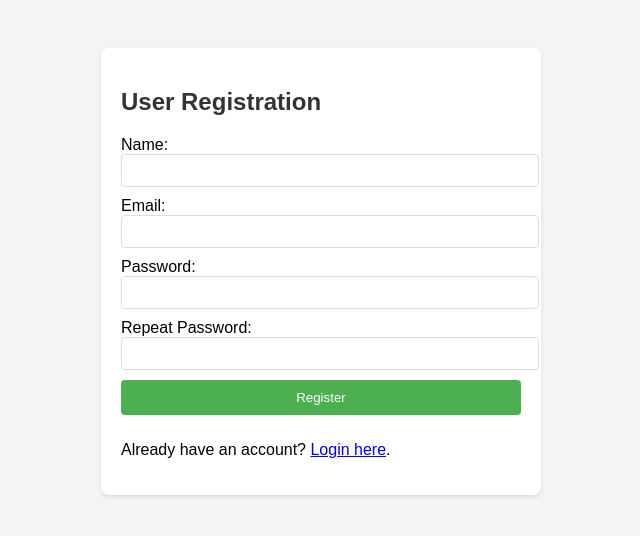
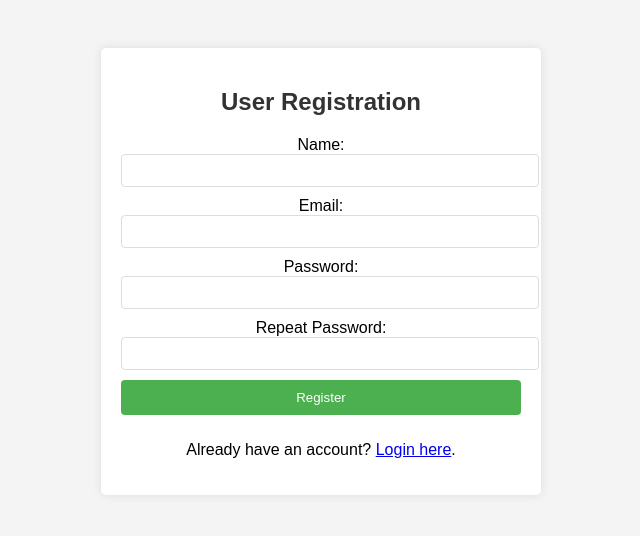
Before and after one commit to pemerut/pemerut-Basic-Expense-Tracking-Application, a PHP site: page /signup.php in a window 1280 px wide. Shown: the top 536 px of the page, without its empty margins (319-959 px from the left). Run offline with PHP 8.4, Linux system fonts and the light colour scheme; some libraries are stand-ins or nearby versions.

Commit message:
Update main_style.css

```diff
--- a/main_style.css
+++ b/main_style.css
@@ -75,4 +75,14 @@ h2, h3 {
 .transactions-table tr:hover {
     background-color: #ddd;
 }
+.form-container, .total-report {
+    text-align: center;
+    margin-bottom: 20px;
+    background: #ffffff;
+    padding: 20px;
+    border-radius: 5px;
+    box-shadow: 0 0 10px rgba(0, 0, 0, 0.1);
+    width: 80%;
+    margin: 20px auto;
+}
 /*pain*/
```
